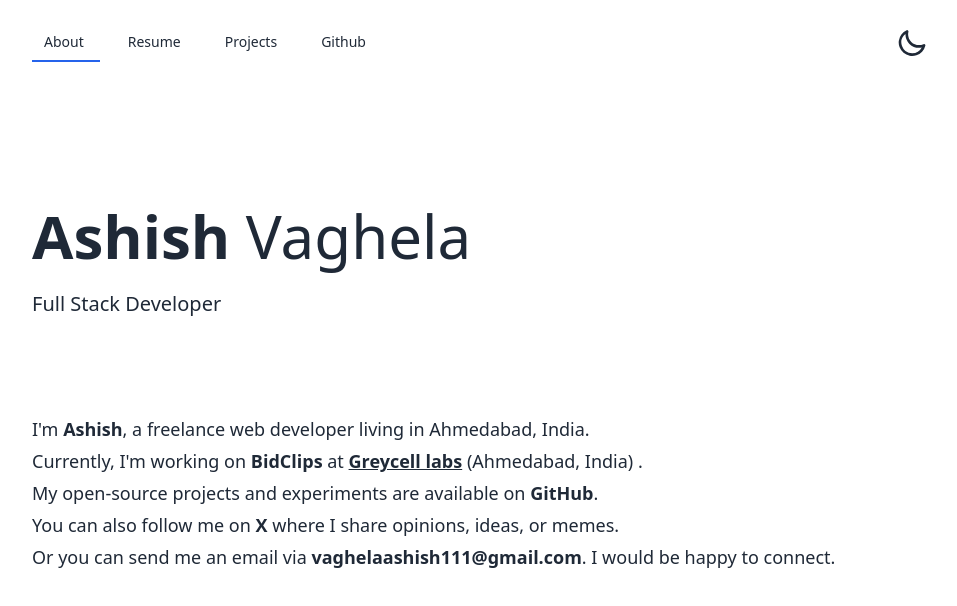
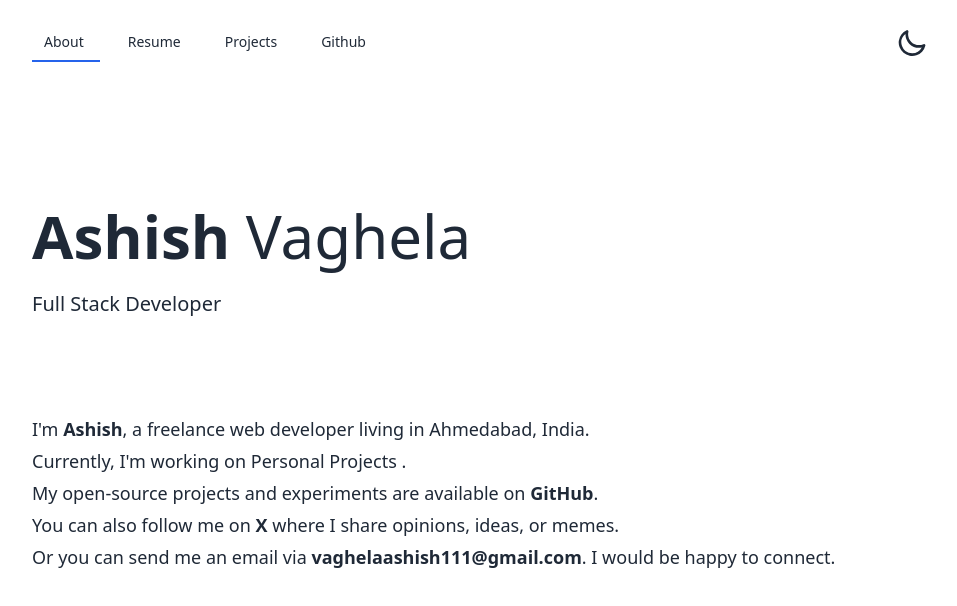
Before and after one commit to sunnykadivar212/sunnykadivar212.github.io, a React (Vite) app: page / in a window 1280 px wide. Shown: the top 606 px of the page, without its empty margins (160-1117 px from the left). Built offline with nearby package versions, Linux system fonts and the light colour scheme.

Commit message:
small update

```diff
--- a/src/assets/data.json
+++ b/src/assets/data.json
@@ -10,7 +10,7 @@
     "company": "Greycell labs",
     "companySite": "https://greylabs.com/",
     "companyLocation": "Ahmedabad, India",
-    "workingInCurrentCompanySince": "Jan 2024 – Present",
+    "workingInCurrentCompanySince": "Jan 2024 – June 2024",
     "workingShift": "Full-time",
     "email": "vaghelaashish111@gmail.com",
     "mailto": "mailto:vaghelaashish111@gmail.com",
--- a/src/components/about/About.jsx
+++ b/src/components/about/About.jsx
@@ -18,10 +18,10 @@ function About() {
               rel="noreferrer nofollow"
               className="text-black-600 hover:underline"
             >
-              <strong>{data.workingOn}</strong>
+              Personal Projects
             </a>
             {" "}
-            <span className="[&_a]:underline">
+            {/* <span className="[&_a]:underline">
                   at{" "}
                   <a
                     href={data.companySite}
@@ -31,7 +31,7 @@ function About() {
                     <strong>{data.company}</strong>
                   </a>{" "}
                   ({data.companyLocation}){" "}
-                </span>
+                </span> */}
             .
           </span>
           <br />
```
